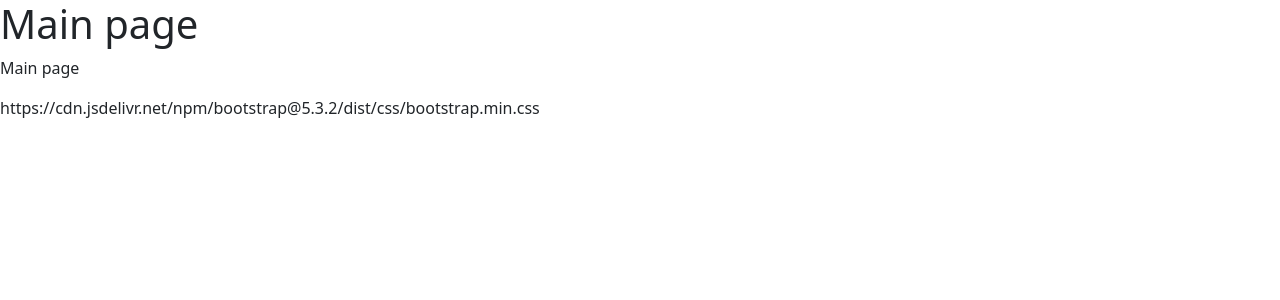
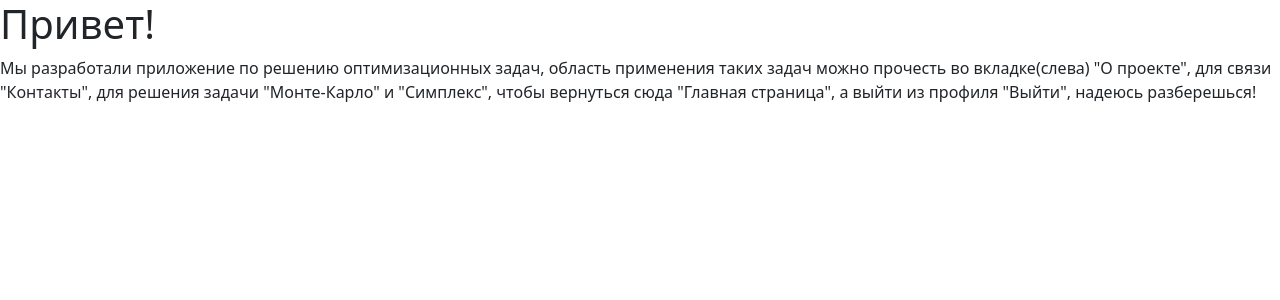
Before and after one commit to Sadochok-BISEC/OPS-web-app, a Django app: page / in a window 1280 px wide. Shown: the top 300 px of the page. Run offline with Django 3.2, Linux system fonts and the light colour scheme.

Commit message:
added disctiption for the main page

```diff
--- a/ilya_web-app/ops_products/main/templates/main/main.html
+++ b/ilya_web-app/ops_products/main/templates/main/main.html
@@ -1,9 +1,13 @@
 {% extends 'main/layout.html' %}
 
-{% block title %} Main page {% endblock %}
+{% block title %} {{obj_titles.main_page}} {% endblock %}
 
 {% block content %}
-    <h1>Main page</h1>
-    <p>Main page</p>
-https://cdn.jsdelivr.net/npm/bootstrap@5.3.2/dist/css/bootstrap.min.css
+    <div class="base_center">
+        <h1>{{obj_titles.main_page}}</h1>
+        <p1> Мы разработали приложение по решению оптимизационных задач, область применения таких задач можно прочесть во вкладке(слева)
+            "О проекте", для связи "Контакты", для решения задачи "Монте-Карло" и "Симплекс", чтобы вернуться сюда "Главная страница", а выйти
+            из профиля "Выйти", надеюсь разберешься!
+        </p1>
+    </div>
 {% endblock %}
```
